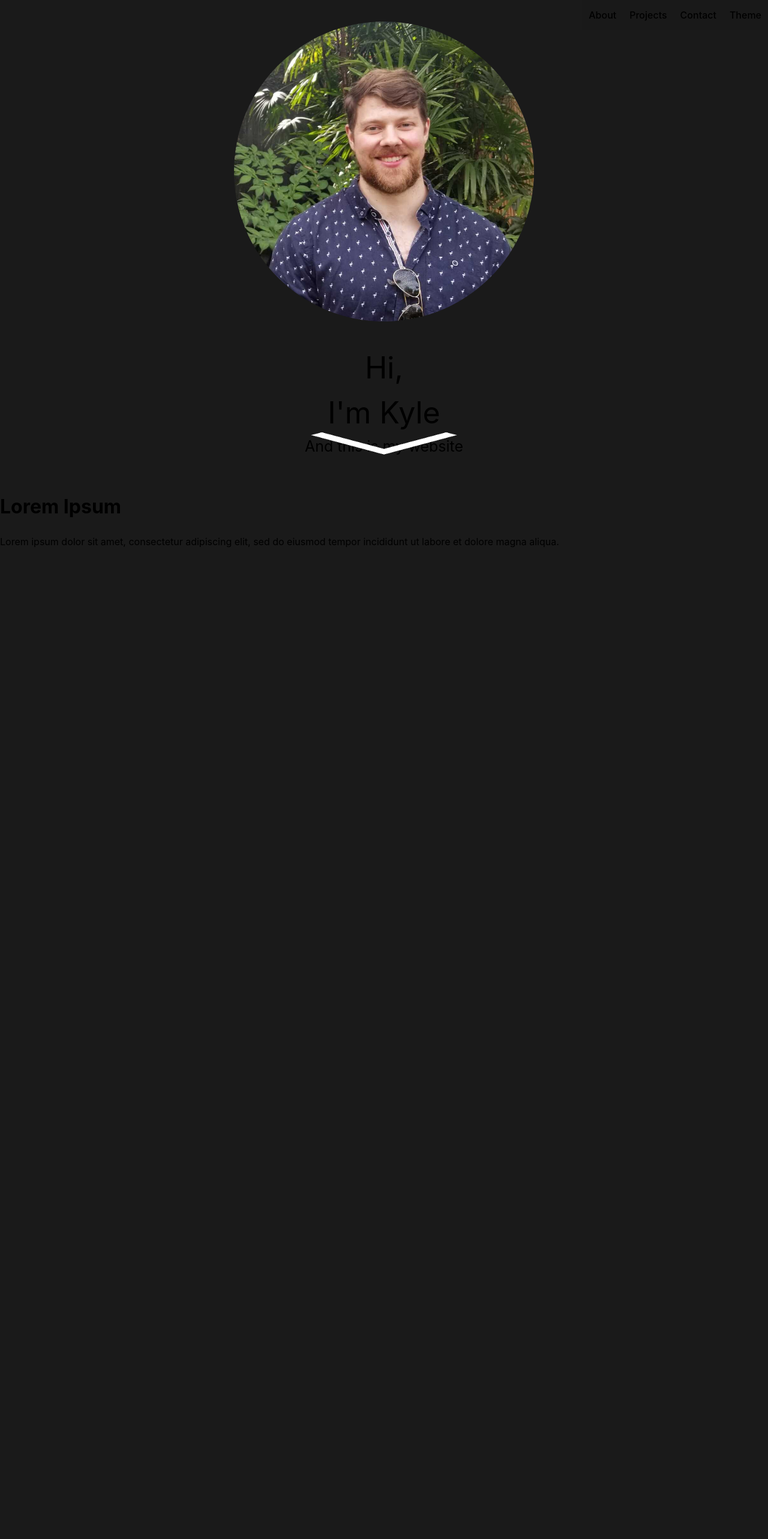
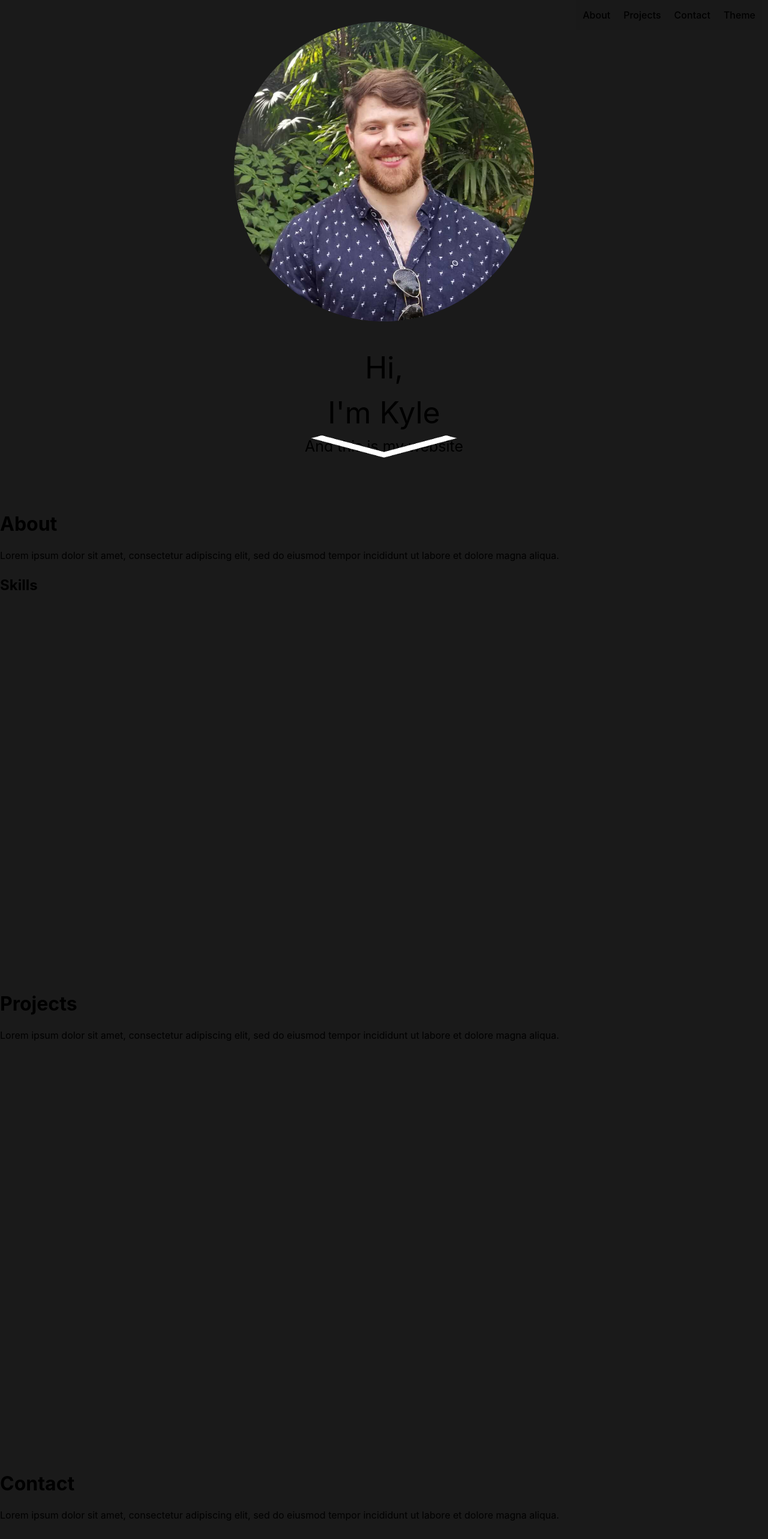
Before and after one commit to KyleCathers/Portfolio, a React (Vite) app: page / in a window 1280 px wide. Shown: the top 2566 px of the page at 60% size. Before the commit the page ends 1621 px from the top, so only its background shows below. Built offline with nearby package versions, Linux system fonts and the light colour scheme.

Commit message:
add page templates and scrollto

```diff
--- a/src/About.jsx
+++ b/src/About.jsx
@@ -1,10 +1,14 @@
 function About() {
     return (
         <div className="about-container">
-            <h1>Lorem Ipsum</h1>
+            <h1>About</h1>
             <p>Lorem ipsum dolor sit amet, consectetur adipiscing elit, sed do eiusmod tempor incididunt ut labore et dolore magna aliqua. </p>
+            <h2>Skills</h2>
+            <p></p>
         </div>
     )
 }
 
 export default About;
+
+// javascript, CSS3, HTML5, react, vite, webpack, jest, NPM, git
--- a/src/Contact.jsx
+++ b/src/Contact.jsx
@@ -1,8 +1,9 @@
 function Contact() {
     return (
-        <>
-
-        </>
+        <div className="contact-container">
+            <h1>Contact</h1>
+            <p>Lorem ipsum dolor sit amet, consectetur adipiscing elit, sed do eiusmod tempor incididunt ut labore et dolore magna aliqua. </p>
+        </div>
     )
 }
 
--- a/src/Header.jsx
+++ b/src/Header.jsx
@@ -7,13 +7,13 @@ function Header() {
 
     return (
         <div className="header">
-            <button onClick={ () => { pageJump(0.95) } } className="header-button">
+            <button onClick={() => {pageJump(1)}} className="header-button">
                 About
             </button>
-            <button className="header-button">
+            <button onClick={() => {pageJump(2)}} className="header-button">
                 Projects
             </button>
-            <button className="header-button">
+            <button onClick={() => {pageJump(3)}} className="header-button">
                 Contact
             </button>
             <button className="theme-button">
--- a/src/Home.jsx
+++ b/src/Home.jsx
@@ -3,16 +3,17 @@ function Home({scrollVal}) {
     console.log(scrollVal);
 
     const styleObject = {
-        opacity: Math.max(0, 100 - scrollVal * 5)/100
+        opacity: Math.max(0, 100 - scrollVal * 5)/100,
+        display: (scrollVal <= 20) ? "inline" : "none"
     }
 
     const pageDown = () => {
         let htmlElement = document.documentElement;
-        htmlElement.scrollTop = 0.95 * htmlElement.clientHeight;
+        htmlElement.scrollTop = htmlElement.clientHeight;
     }
 
     return (
-        <div className="home-container">
+        <section className="home-container">
             <img className="profile-image" src="./src/assets/ProfilePic.jpg" alt="Kyle" />
             <div className="home-text">
                 <div>Hi,</div>
@@ -20,7 +21,7 @@ function Home({scrollVal}) {
             </div>
             <div className="home-text sub">And this is my website</div>
             <img style={ styleObject } onClick={ pageDown } className="down-arrow" src="./src/assets/downWhite.png" alt="down"></img>
-        </div>
+        </section>
     )
 }
 
--- a/src/Projects.jsx
+++ b/src/Projects.jsx
@@ -1,8 +1,9 @@
 function Projects() {
     return (
-        <>
-
-        </>
+        <div className="projects-container">
+            <h1>Projects</h1>
+            <p>Lorem ipsum dolor sit amet, consectetur adipiscing elit, sed do eiusmod tempor incididunt ut labore et dolore magna aliqua. </p>
+        </div>
     )
 }
 
--- a/src/index.css
+++ b/src/index.css
@@ -11,12 +11,15 @@
   -moz-osx-font-smoothing: grayscale;
   -webkit-text-size-adjust: 100%;
 
-  overflow-x: hidden;
 }
 
 html, body {
-  margin: 0;
-  padding: 0;
+  margin: 0px;
+  padding: 0px;
+}
+
+h1 {
+  margin: 0px;
 }
 
 html {
@@ -34,6 +37,10 @@ html {
   justify-content: flex-end;
   background-color: inherit;
   z-index: 1;
+}
+
+.theme-button {
+  margin-right: 10px;
 }
 
 button {
@@ -58,6 +65,7 @@ button:hover {
   flex-direction: column;
   justify-content: center;
   align-items: center;
+  margin-bottom: 50px;
 }
 
 .profile-image {
@@ -107,7 +115,9 @@ button:hover {
   }
 }
 
-.about-container {
+.about-container,
+.projects-container,
+.contact-container {
   height: 100vh;
   max-width: 100vw;
 }
```
